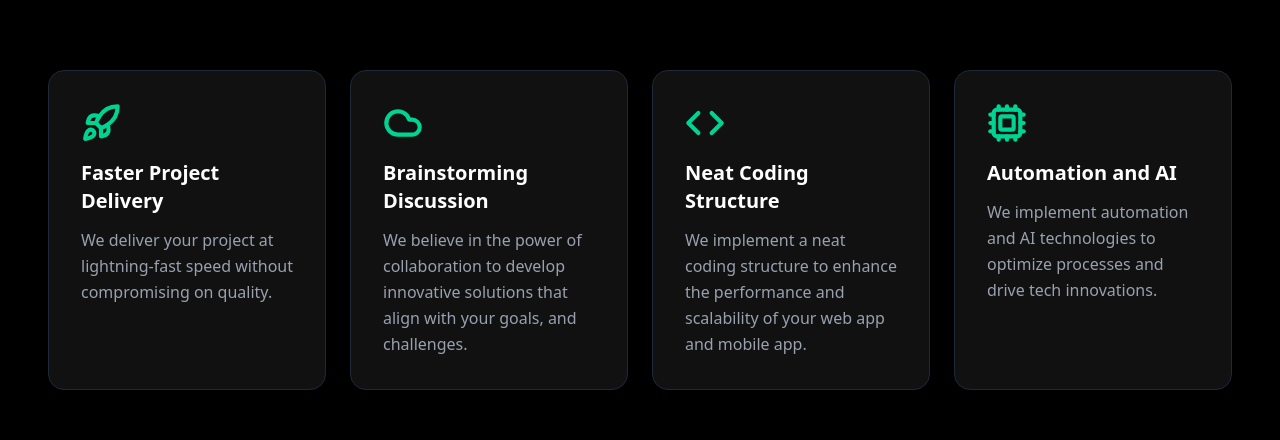
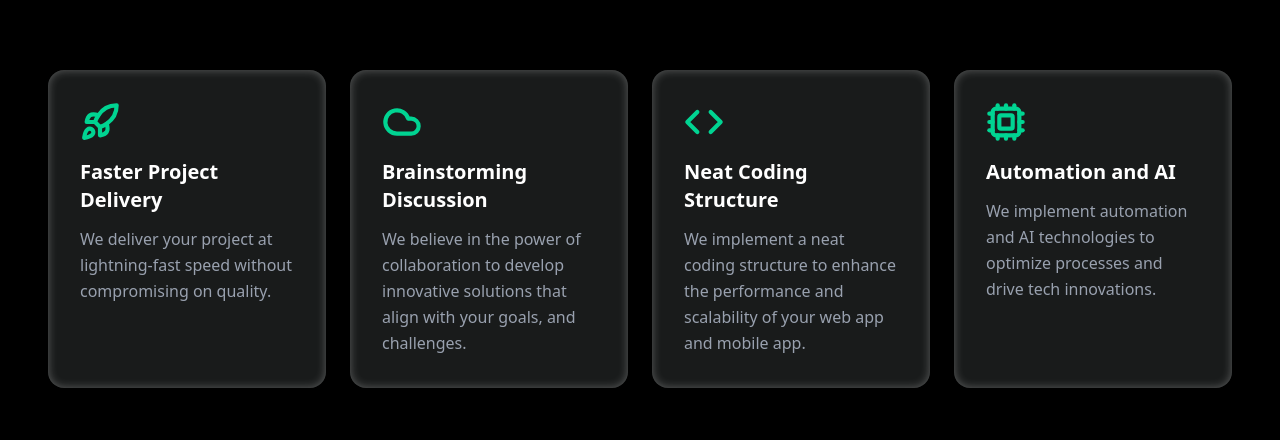
Before and after one commit to Mrfrost1304/Logzero, a React (Vite) app: page / in a window 1280 px wide. Shown: the part 622-1062 px from the top of the page. Built offline with nearby package versions, Linux system fonts and the light colour scheme; a web font is replaced by a local one.

Commit message:
few major bugs fixed

```diff
--- a/src/Components/Homepage/Featurecard.jsx
+++ b/src/Components/Homepage/Featurecard.jsx
@@ -1,6 +1,6 @@
 import React from 'react'
 import { features }   from '../data'
-const Featurecard = () => {
+const Featurecardgrid = () => {
 
   return (
       <div className="grid grid-cols-1 md:grid-cols-2 lg:grid-cols-4 gap-6 items-stretch">
@@ -11,7 +11,7 @@ const Featurecard = () => {
   )
 }
 const FeatureCard = ({ icon: Icon, title, description }) => (
-  <div className="bg-[#111] rounded-2xl p-8 shadow-lg border border-gray-800 hover:shadow-[0_0_20px_rgba(0,255,150,0.3)] transition h-full">
+  <div className="bg-[#191b1b] bg-opacity-40 backdrop-blur-md rounded-2xl shadow-[inset_0_0_10px_rgba(255,255,255,0.3)] p-8 hover:bg-black hover:border-emerald-400 hover:shadow-[inset_0_0_10px_rgba(255,255,255,0.3)] transition-all duration-300 ease-in-out h-full">
     <div className="text-emerald-400 mb-4">
       <Icon size={40} strokeWidth={2.5} />
     </div>
@@ -22,4 +22,4 @@ const FeatureCard = ({ icon: Icon, title, description }) => (
   </div>
 );
 
-export default Featurecard
+export default Featurecardgrid
--- a/src/Components/Homepage/HeroSection.jsx
+++ b/src/Components/Homepage/HeroSection.jsx
@@ -1,6 +1,7 @@
 import React from 'react'
 import EarthImage from '../../assets/Images/EarthImage.png'
-import Featurecard from './Featurecard'
+
+import Featurecardgrid from './Featurecard'
 const HeroSection = () => {
   return (<>
     <section className="bg-black text-white h-4/7 flex flex-col ">
@@ -27,7 +28,7 @@ const HeroSection = () => {
 
       </div>
      <div className="mt-25 px-6 pb-20 pt-10 md:px-12 ">
-          <Featurecard />
+          <Featurecardgrid />
         </div>
     </section>
 
```
